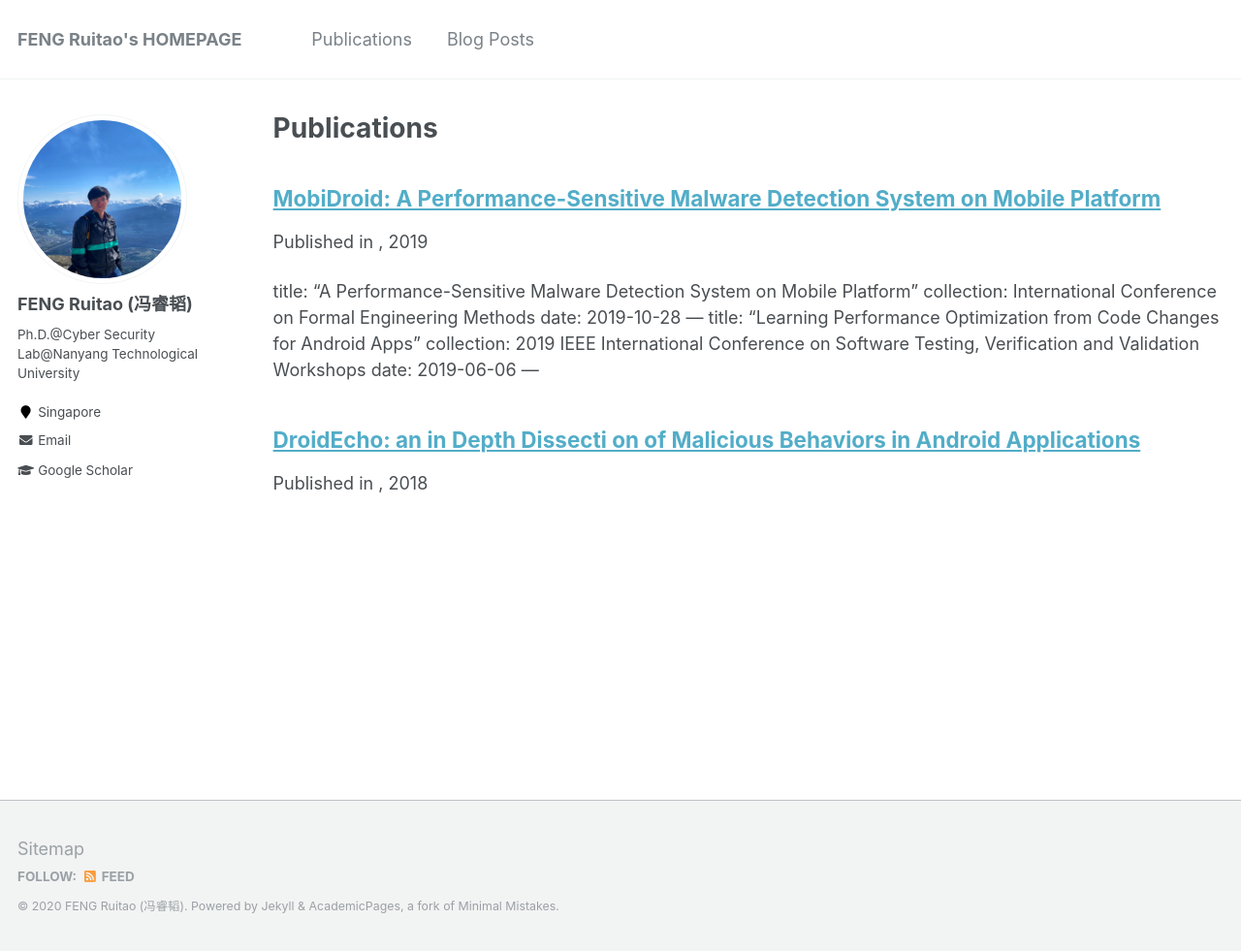
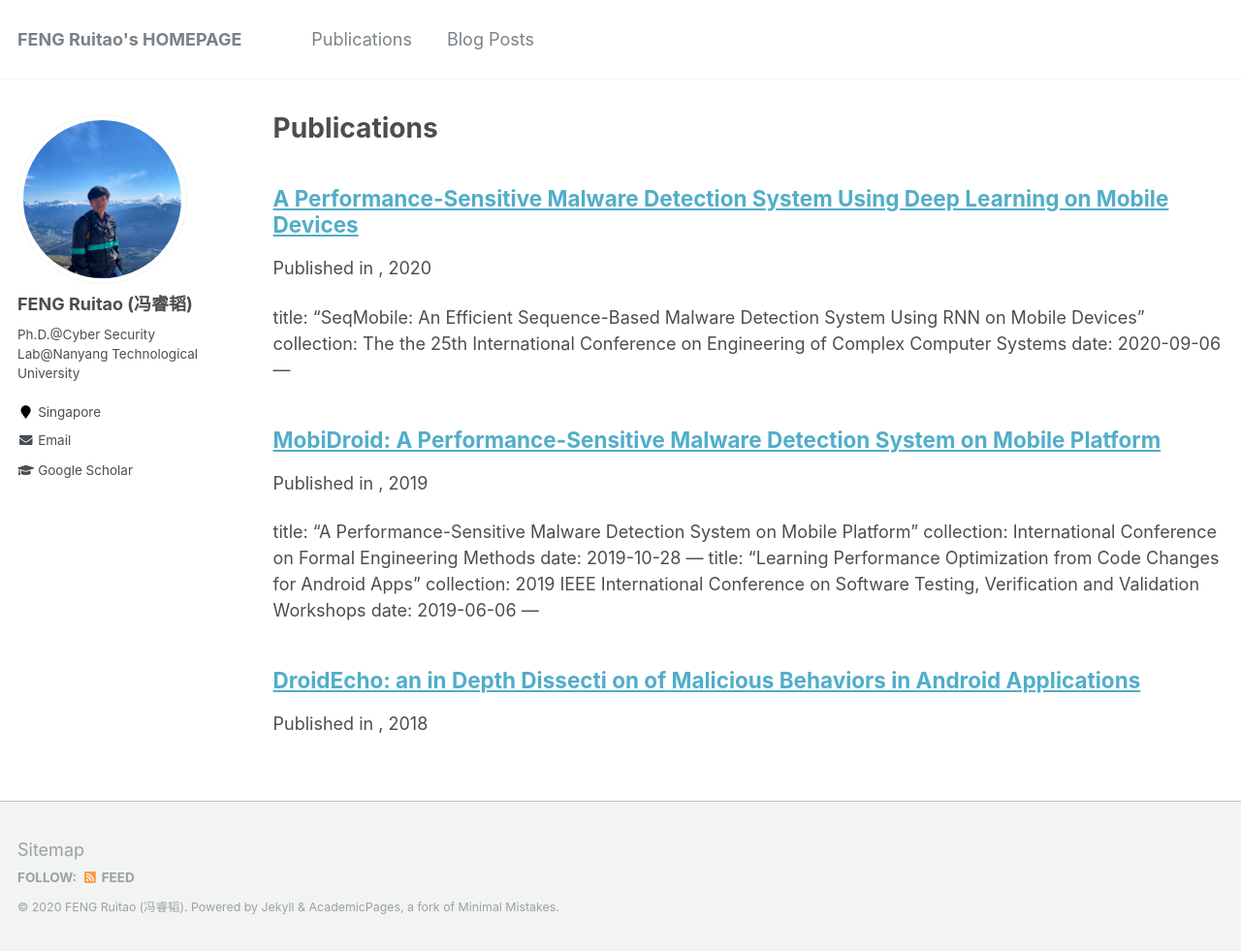
Before and after one commit to rtfeng/rtfeng.github.io, a Jekyll site: the page built from _pages/publications.md, in a window 1280 px wide and 981 px high. Shown: the whole window at 97% size. Built offline with Jekyll 4.4.1, drawn with Linux system fonts in a browser that asks for light colours; a file with an impossible date is left out.

Commit message:
Fix publication file name

```diff
--- a/_publications/2020-09-16-paper-title-number-3.md
+++ b/_publications/2020-09-16-paper-title-number-3.md
@@ -1,9 +1,9 @@
 ---
 title: " A Performance-Sensitive Malware Detection System Using Deep Learning on Mobile Devices"
 collection: The IEEE Transactions on Information Forensics and Security
-date: 2020
+date: 2020-08-20
 ---
 title: "SeqMobile: An Efficient Sequence-Based Malware Detection System Using RNN on Mobile Devices"
 collection: The the 25th International Conference on Engineering of Complex Computer Systems
-date: 2020
+date: 2020-09-06
 ---
```
